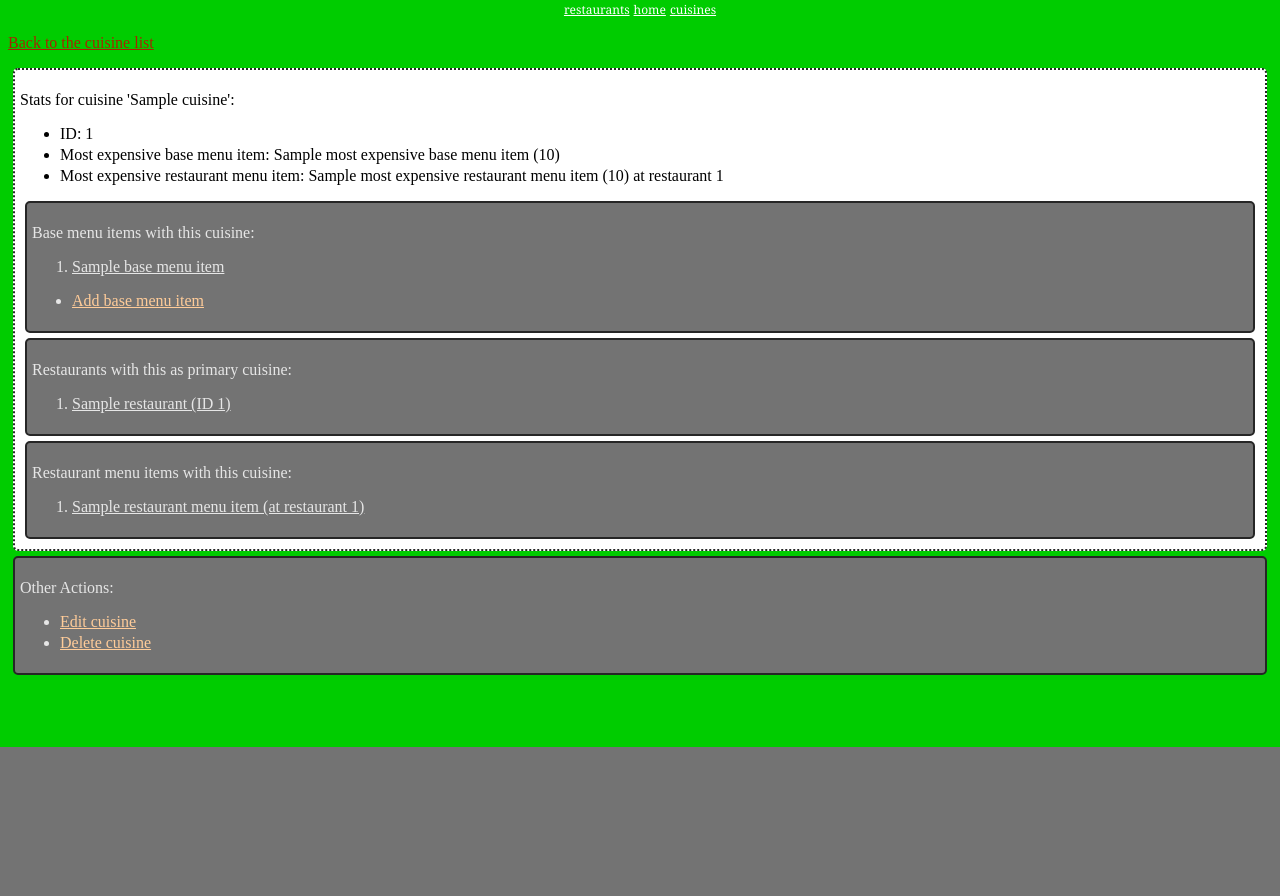
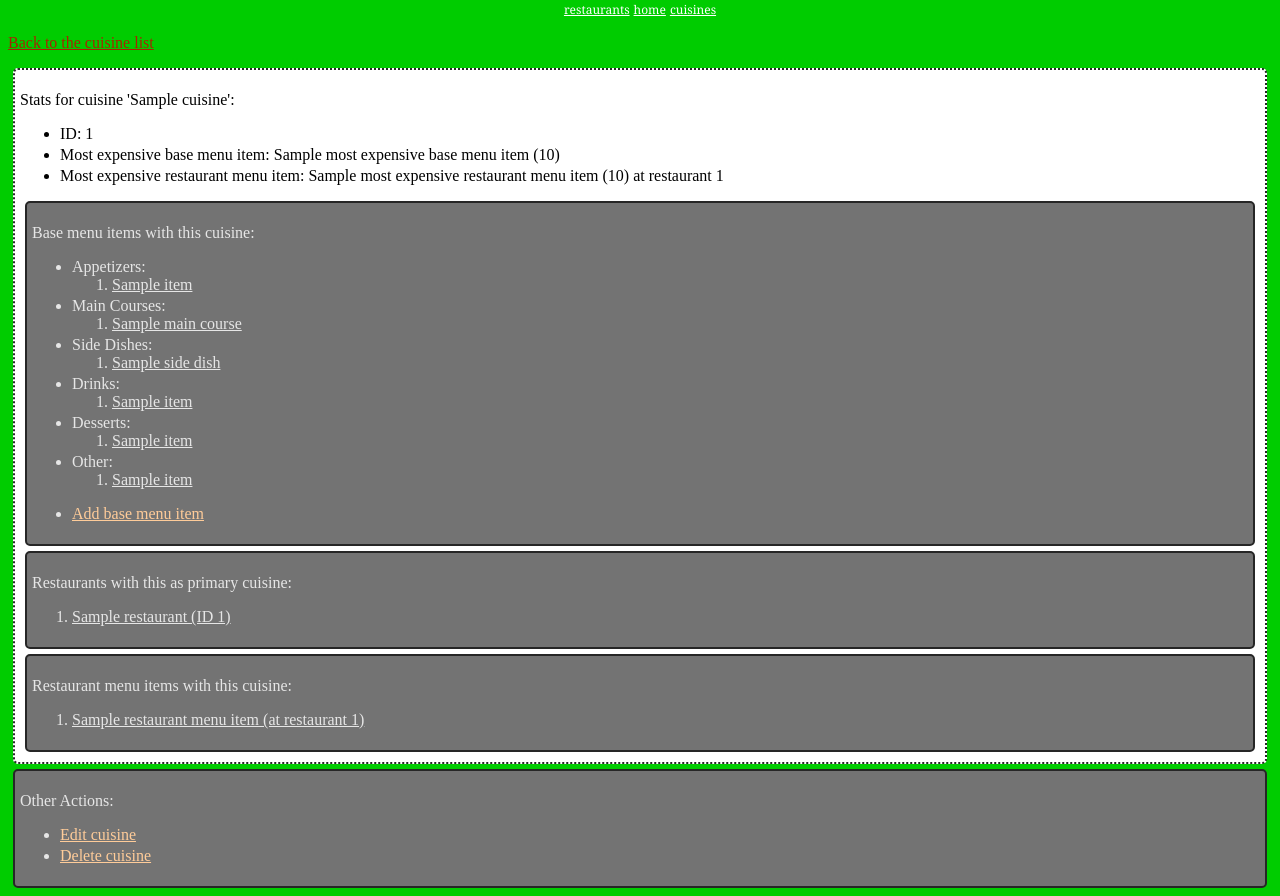
Before and after one commit to ryanwc/ItemCatelog, a Flask app: template templates/Cuisine.html in a window 1280 px wide. Shown: the part 53-949 px from the top of the page. Before the commit the page ends 800 px from the top, so only its background shows below. Run offline with Flask 2, Linux system fonts and the light colour scheme; the template is opened without the code that fills it: most values are stand-ins (such as "Sample title", 1, 10 or a date in 2020); parts of the project's set-up code (start-up, migrations or seed data) failed here and were passed over.

Commit message:
render menu section info for cuisines

```diff
--- a/project.py
+++ b/project.py
@@ -482,6 +482,8 @@ def cuisine(cuisine_id):
                         getBaseMenuItems(cuisine_id=cuisine_id)
         restaurantMenuItems = RestaurantManager.\
                               getRestaurantMenuItems(cuisine_id=cuisine_id)
+        sectionedBaseMenuItems = RestaurantManager.getBaseMenuItems(cuisine_id=cuisine_id,
+                                                                    byMenuSection=True)
 
         if len(baseMenuItems) > 0:
             # also put in normal dollar format
@@ -514,7 +516,8 @@ def cuisine(cuisine_id):
                                mostExpensiveRestaurantMenuItem=mostExpensiveRestaurantMenuItem,
                                restaurants=restaurants,
                                baseMenuItems=baseMenuItems,
-                               restaurantMenuItems=restaurantMenuItems)
+                               restaurantMenuItems=restaurantMenuItems,
+                               sectionedBaseMenuItems=sectionedBaseMenuItems)
 
 @app.route('/cuisines/<int:cuisine_id>/edit/', methods=['GET', 'POST'])
 def editCuisine(cuisine_id):
--- a/templates/AddRestaurantMenuItem.html
+++ b/templates/AddRestaurantMenuItem.html
@@ -62,6 +62,9 @@
 		<p>Item Price:</p>
 		<input id='price' type='text' size='30' name='price' placeholder='Price'>
 
+		<p>Item Menu Section:</p>
+		<input id='menuSection' type='text' size='30' name='menuSection' placeholder='Menu section'>
+
 		<p>Item Picture (uploaded pics must be .jpg, .jpeg, or .png):</p>
 		<input type='file' name='pictureFile' accept='image/*'>
 		<div id='photoOr'>or provide link:</div>
--- a/templates/BaseMenuItem.html
+++ b/templates/BaseMenuItem.html
@@ -36,7 +36,7 @@
 	<div class='stats'>
 
 		<div class='photo'>
-			<img id='photo' src="{{picture.text}}" alt='[picture of {{restaurant.name}}]' max-width=100%>
+			<img id='photo' src="{{picture.text}}" alt='[picture of {{baseMenuItem.name}}]' max-width=100%>
 		</div>
 
 		<p>Stats for base menu item '{{baseMenuItem.name}}':</p>
--- a/templates/Cuisine.html
+++ b/templates/Cuisine.html
@@ -48,8 +48,11 @@
 		<p>
 			Base menu items with this cuisine:
 		</p>
+		<ul>
+			<li>
+				Appetizers:
 				<ol>
-			{% for item in baseMenuItems %}
+					{% for item in sectionedBaseMenuItems['Appetizer'] %}
 					<li>
 						<a class='forwardLink' href="{{url_for('baseMenuItem',
 							cuisine_id=cuisine.id,
@@ -58,6 +61,73 @@
 					</li>
 					{% endfor %}
 				</ol>
+			</li>
+			<li>
+				Main Courses:
+				<ol>
+					{% for item in sectionedBaseMenuItems['Main Course'] %}
+					<li>
+						<a class='forwardLink' href="{{url_for('baseMenuItem',
+							cuisine_id=cuisine.id,
+							baseMenuItem_id=item.id)}}">
+						{{item.name}}</a>
+					</li>
+					{% endfor %}
+				</ol>
+			</li>
+			<li>
+				Side Dishes:
+				<ol>
+					{% for item in sectionedBaseMenuItems['Side Dish'] %}
+					<li>
+						<a class='forwardLink' href="{{url_for('baseMenuItem',
+							cuisine_id=cuisine.id,
+							baseMenuItem_id=item.id)}}">
+						{{item.name}}</a>
+					</li>
+					{% endfor %}
+				</ol>
+			</li>
+			<li>
+				Drinks:
+				<ol>
+					{% for item in sectionedBaseMenuItems['Drink'] %}
+					<li>
+						<a class='forwardLink' href="{{url_for('baseMenuItem',
+							cuisine_id=cuisine.id,
+							baseMenuItem_id=item.id)}}">
+						{{item.name}}</a>
+					</li>
+					{% endfor %}
+				</ol>
+			</li>
+			<li>
+				Desserts:
+				<ol>
+					{% for item in sectionedBaseMenuItems['Dessert'] %}
+					<li>
+						<a class='forwardLink' href="{{url_for('baseMenuItem',
+							cuisine_id=cuisine.id,
+							baseMenuItem_id=item.id)}}">
+						{{item.name}}</a>
+					</li>
+					{% endfor %}
+				</ol>
+			</li>
+			<li>
+				Other:
+				<ol>
+					{% for item in sectionedBaseMenuItems['Other'] %}
+					<li>
+						<a class='forwardLink' href="{{url_for('baseMenuItem',
+							cuisine_id=cuisine.id,
+							baseMenuItem_id=item.id)}}">
+						{{item.name}}</a>
+					</li>
+					{% endfor %}
+				</ol>
+			</li>
+		</ul>
 		<ul>
 			<li><a class='actionLink' href="{{url_for('addBaseMenuItem',
 							   	   cuisine_id=cuisine.id)}}">
```
Also changed, not shown: RestaurantManager.py (+43 -9 lines), 1 other file. Lines whose indentation alone changed are shown as unchanged.
